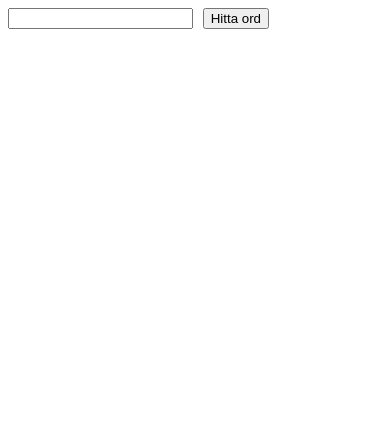
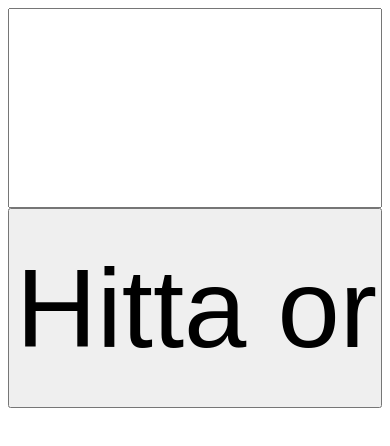
Before and after one commit to bulleribagge/crosswordhelper, a website: page public/index.html in a window 390 px wide. Drawn offline with nearby package versions, Linux system fonts and the light colour scheme.

Commit message:
Make more readable on small screens

```diff
--- a/package.json
+++ b/package.json
@@ -16,7 +16,7 @@
     "url": "https://github.com/bulleribagge/crosswordhelper/issues"
   },
   "homepage": "https://github.com/bulleribagge/crosswordhelper#readme",
-  "dependencies":{
+  "dependencies": {
     "express": "*"
   }
 }
--- a/public/index.html
+++ b/public/index.html
@@ -7,12 +7,24 @@
             body {
                 font-family: 'consolas'
             }
+
+            #word {
+                width: 100%;
+                font-size: 7em;
+                height: 200px;
+            }
+
+            #submitBtn {
+                width: 100%;
+                height: 200px;
+                font-size: 7em;
+            }
         </style>
 </head>
 <body>
     <form id="form1">
         <input type="text" name="word" id="word" />
-        <input type="submit" value="Hitta ord" />
+        <input type="submit" value="Hitta ord" id="submitBtn" />
     </form>
 
     <div id="res">
```
Also changed, not shown: 1 other file.
